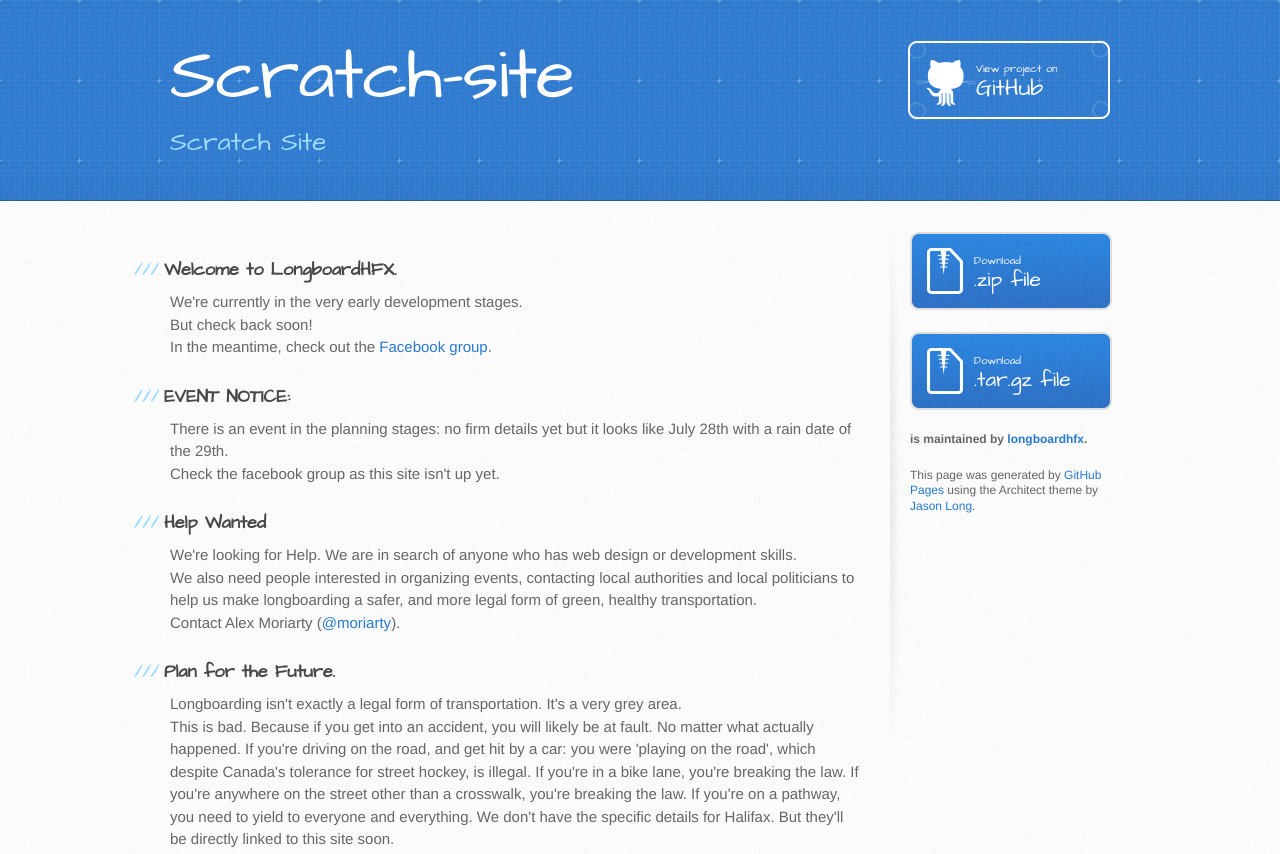
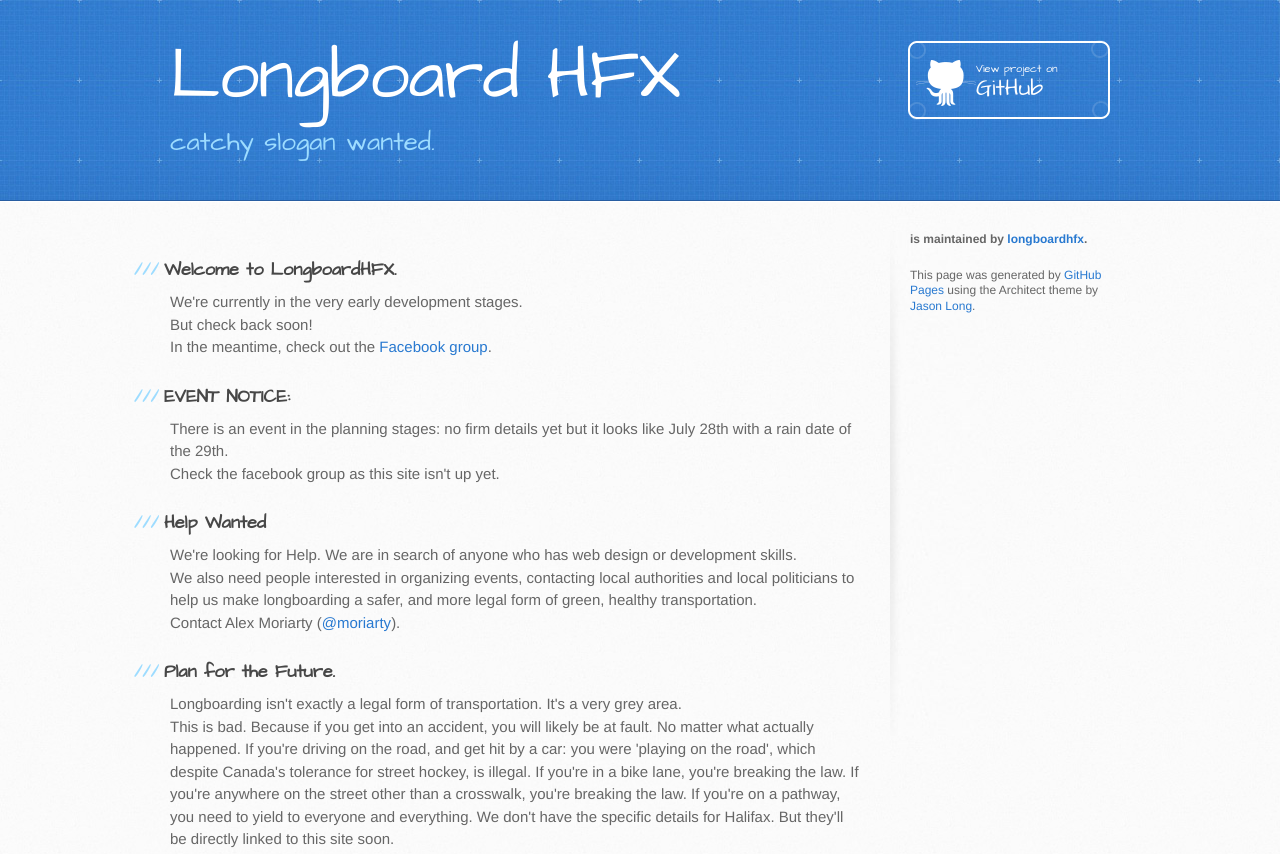
Before and after one commit to longboardhfx/scratch-site, a plain HTML site: page index.html in a window 1280 px wide. Shown: the top 854 px of the page. Drawn offline with Linux system fonts and the light colour scheme.

Commit message:
scratch-site -> Longboardhfx

```diff
--- a/index.html
+++ b/index.html
@@ -19,8 +19,8 @@
   <body>
     <header>
       <div class="inner">
-        <h1>Scratch-site</h1>
-        <h2>Scratch Site</h2>
+        <h1>Longboard HFX</h1>
+        <h2>catchy slogan wanted.</h2>
         <a href="https://github.com/longboardhfx/scratch-site" class="button"><small>View project on</small>GitHub</a>
       </div>
     </header>
@@ -65,14 +65,6 @@ webmaster at longboardhfx.ca</p>
         </section>
 
         <aside id="sidebar">
-          <a href="https://github.com/longboardhfx/scratch-site/zipball/master" class="button">
-            <small>Download</small>
-            .zip file
-          </a>
-          <a href="https://github.com/longboardhfx/scratch-site/tarball/master" class="button">
-            <small>Download</small>
-            .tar.gz file
-          </a>
 
           <p class="repo-owner"><a href="https://github.com/longboardhfx/scratch-site"></a> is maintained by <a href="https://github.com/longboardhfx">longboardhfx</a>.</p>
 
```
